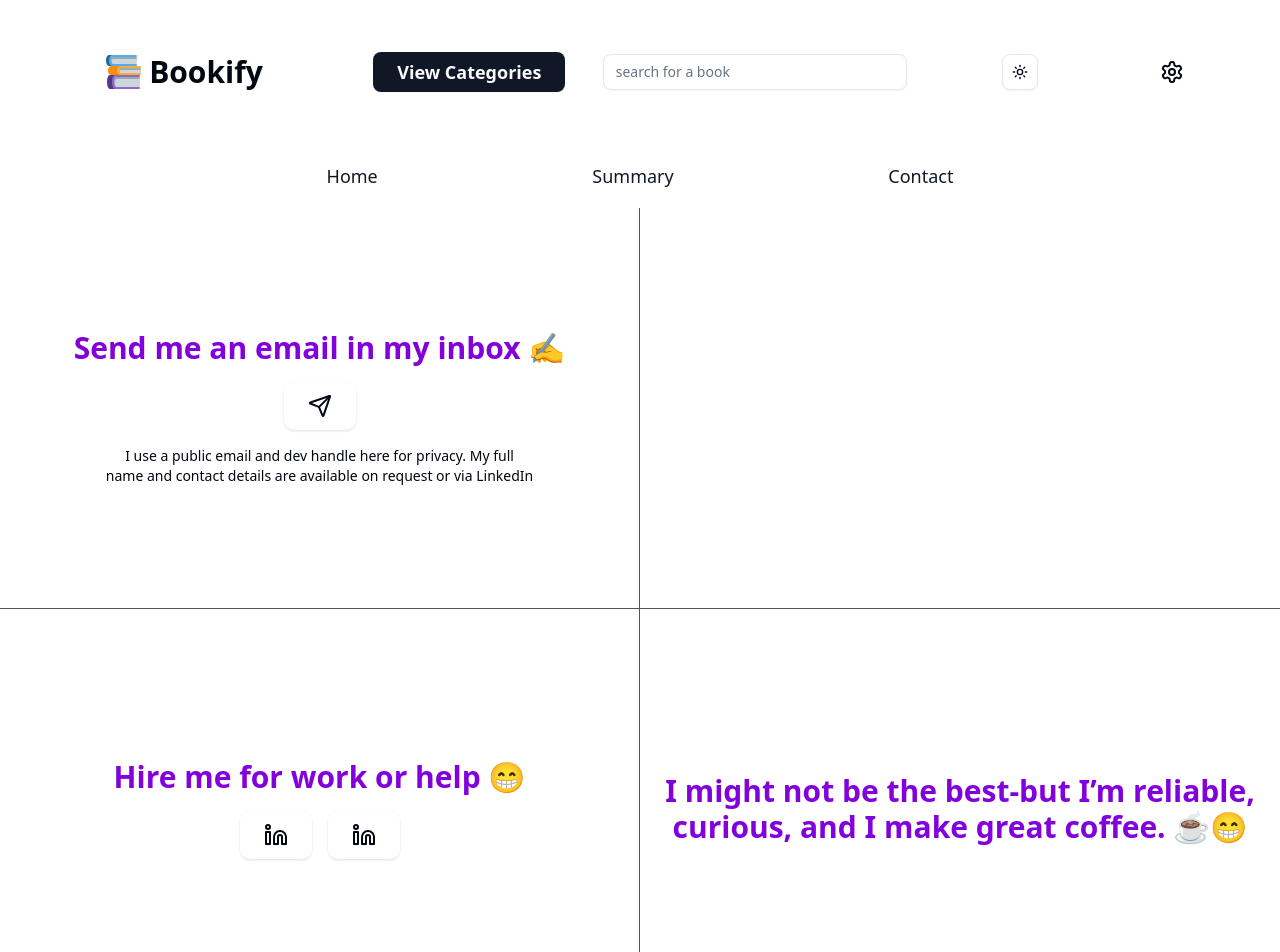
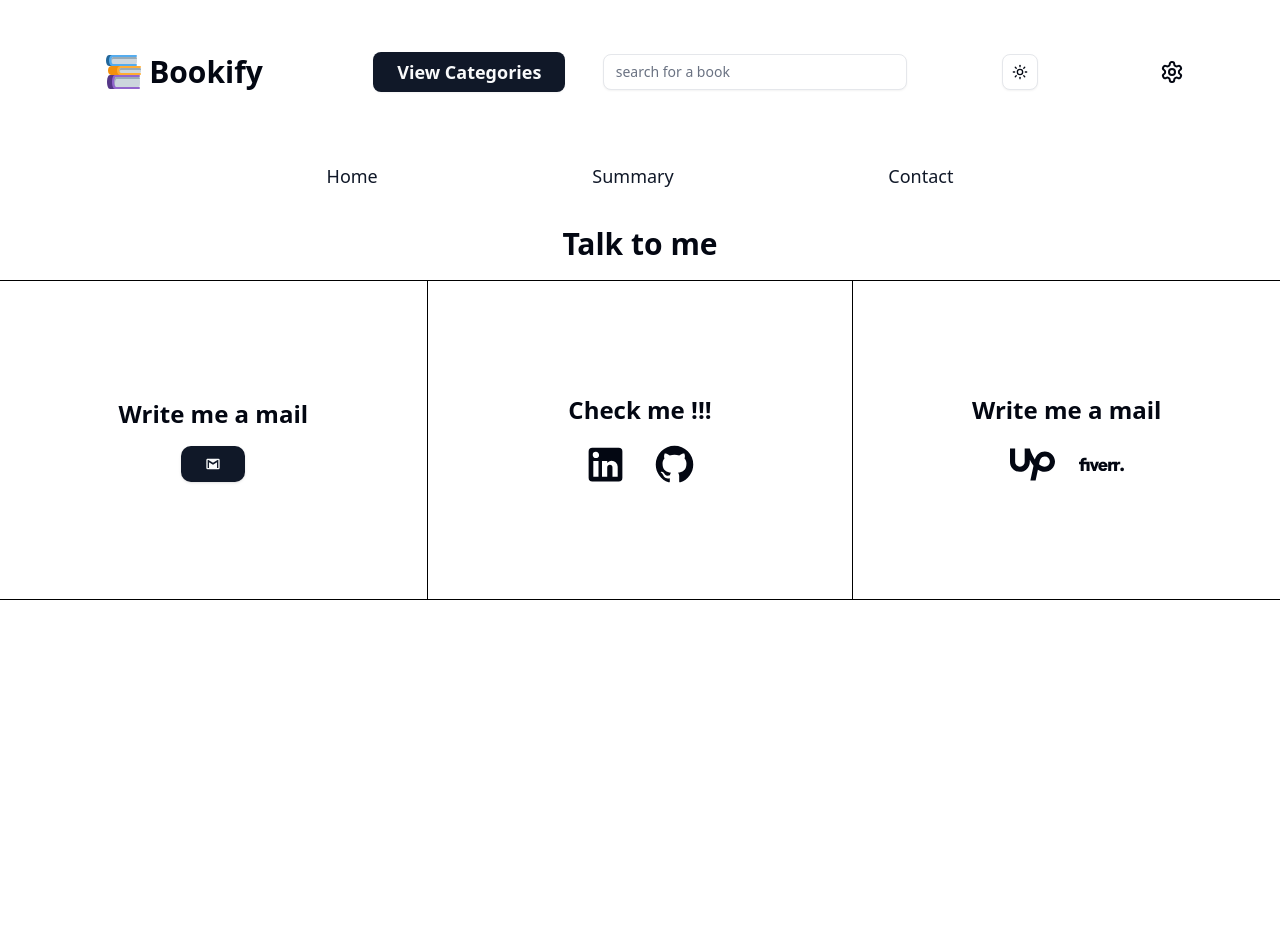
Before and after one commit to 000bachir/books-store, a SvelteKit app: page /contact in a window 1280 px wide. Shown: the top 952 px of the page. After the commit the page ends 800 px from the top, so only its background shows below. Built offline with nearby package versions, Linux system fonts and the light colour scheme.

Commit message:
done for now

```diff
--- a/package.json
+++ b/package.json
@@ -18,7 +18,6 @@
 		"@eslint/js": "^9.18.0",
 		"@iconify/svelte": "^5.0.1",
 		"@internationalized/date": "^3.9.0",
-		"@lucide/svelte": "^0.544.0",
 		"@sveltejs/adapter-auto": "^6.0.0",
 		"@sveltejs/kit": "^2.22.0",
 		"@sveltejs/vite-plugin-svelte": "^6.0.0",
--- /dev/null
+++ b/src/lib/components/widgets/svgIcons/Fiverr.svelte
@@ -0,0 +1,6 @@
+<svg xmlns="http://www.w3.org/2000/svg" width="45" height="45" viewBox="0 0 24 24"
+	><path
+		fill="currentColor"
+		d="M23.004 15.588a.995.995 0 1 0 .002-1.99a.995.995 0 0 0-.002 1.99m-.996-3.705h-.85c-.546 0-.84.41-.84 1.092v2.466h-1.61v-3.558h-.684c-.547 0-.84.41-.84 1.092v2.466h-1.61v-4.874h1.61v.74c.264-.574.626-.74 1.163-.74h1.972v.74c.264-.574.625-.74 1.162-.74h.527zm-6.786 1.501h-3.359c.088.546.43.858 1.006.858c.43 0 .732-.175.83-.487l1.425.4c-.351.848-1.22 1.364-2.255 1.364c-1.748 0-2.549-1.355-2.549-2.515c0-1.14.703-2.505 2.45-2.505c1.856 0 2.471 1.384 2.471 2.408c0 .224-.01.37-.02.477zm-1.562-.945c-.04-.42-.342-.81-.889-.81c-.508 0-.81.225-.908.81zM7.508 15.44h1.416l1.767-4.874h-1.62l-.86 2.837l-.878-2.837H5.72l1.787 4.874zm-6.6 0H2.51v-3.558h1.524v3.558h1.591v-4.874H2.51v-.302c0-.332.235-.536.606-.536h.918V8.412H2.85c-1.162 0-1.943.712-1.943 1.755v.4H0v1.316h.908v3.558z"
+	/></svg
+>
--- /dev/null
+++ b/src/lib/components/widgets/svgIcons/Github.svelte
@@ -0,0 +1,6 @@
+<svg xmlns="http://www.w3.org/2000/svg" width="45" height="45" viewBox="0 0 24 24"
+	><path
+		fill="currentColor"
+		d="M12 2A10 10 0 0 0 2 12c0 4.42 2.87 8.17 6.84 9.5c.5.08.66-.23.66-.5v-1.69c-2.77.6-3.36-1.34-3.36-1.34c-.46-1.16-1.11-1.47-1.11-1.47c-.91-.62.07-.6.07-.6c1 .07 1.53 1.03 1.53 1.03c.87 1.52 2.34 1.07 2.91.83c.09-.65.35-1.09.63-1.34c-2.22-.25-4.55-1.11-4.55-4.92c0-1.11.38-2 1.03-2.71c-.1-.25-.45-1.29.1-2.64c0 0 .84-.27 2.75 1.02c.79-.22 1.65-.33 2.5-.33s1.71.11 2.5.33c1.91-1.29 2.75-1.02 2.75-1.02c.55 1.35.2 2.39.1 2.64c.65.71 1.03 1.6 1.03 2.71c0 3.82-2.34 4.66-4.57 4.91c.36.31.69.92.69 1.85V21c0 .27.16.59.67.5C19.14 20.16 22 16.42 22 12A10 10 0 0 0 12 2"
+	/></svg
+>
--- /dev/null
+++ b/src/lib/components/widgets/svgIcons/Gmail.svelte
@@ -0,0 +1,6 @@
+<svg xmlns="http://www.w3.org/2000/svg" width="45" height="45" viewBox="0 0 24 24"
+	><path
+		fill="currentColor"
+		d="M20 18h-2V9.25L12 13L6 9.25V18H4V6h1.2l6.8 4.25L18.8 6H20m0-2H4c-1.11 0-2 .89-2 2v12a2 2 0 0 0 2 2h16a2 2 0 0 0 2-2V6a2 2 0 0 0-2-2"
+	/></svg
+>
--- /dev/null
+++ b/src/lib/components/widgets/svgIcons/Linkedin.svelte
@@ -0,0 +1,6 @@
+<svg xmlns="http://www.w3.org/2000/svg" width="45" height="45" viewBox="0 0 24 24"
+	><path
+		fill="currentColor"
+		d="M19 3a2 2 0 0 1 2 2v14a2 2 0 0 1-2 2H5a2 2 0 0 1-2-2V5a2 2 0 0 1 2-2zm-.5 15.5v-5.3a3.26 3.26 0 0 0-3.26-3.26c-.85 0-1.84.52-2.32 1.3v-1.11h-2.79v8.37h2.79v-4.93c0-.77.62-1.4 1.39-1.4a1.4 1.4 0 0 1 1.4 1.4v4.93zM6.88 8.56a1.68 1.68 0 0 0 1.68-1.68c0-.93-.75-1.69-1.68-1.69a1.69 1.69 0 0 0-1.69 1.69c0 .93.76 1.68 1.69 1.68m1.39 9.94v-8.37H5.5v8.37z"
+	/></svg
+>
--- /dev/null
+++ b/src/lib/components/widgets/svgIcons/Upwork.svelte
@@ -0,0 +1,6 @@
+<svg xmlns="http://www.w3.org/2000/svg" width="45" height="45" viewBox="0 0 24 24"
+	><path
+		fill="currentColor"
+		d="M18.561 13.158c-1.102 0-2.135-.467-3.074-1.227l.228-1.076l.008-.042c.207-1.143.849-3.06 2.839-3.06a2.705 2.705 0 0 1 2.703 2.703a2.707 2.707 0 0 1-2.704 2.702m0-8.14c-2.539 0-4.51 1.649-5.31 4.366c-1.22-1.834-2.148-4.036-2.687-5.892H7.828v7.112a2.55 2.55 0 0 1-2.547 2.548a2.55 2.55 0 0 1-2.545-2.548V3.492H0v7.112c0 2.914 2.37 5.303 5.281 5.303c2.913 0 5.283-2.389 5.283-5.303v-1.19c.529 1.107 1.182 2.229 1.974 3.221l-1.673 7.873h2.797l1.213-5.71c1.063.679 2.285 1.109 3.686 1.109c3 0 5.439-2.452 5.439-5.45c0-3-2.439-5.439-5.439-5.439"
+	/></svg
+>
--- a/src/routes/contact/+page.svelte
+++ b/src/routes/contact/+page.svelte
@@ -1,87 +1,56 @@
 <script lang="ts">
-	import { Linkedin } from 'lucide-svelte';
-	import { Send } from 'lucide-svelte';
-
-	const Works = [
-		{ name: 'Github', href: 'https://github.com/000bachir', id: 'github' },
-		{
-			name: 'Linkedin',
-			href: 'https://www.linkedin.com/in/seridi-mohammed-98a70423b/',
-			id: 'linkedin'
-		}
-	];
-
-	const Freelances = [
-		{
-			name: 'Upwork',
-			href: 'https://www.upwork.com/freelancers/~01a03f0469a3b5fcc2',
-			id: 'Upwork'
-		},
-		{
-			name: 'Fiver',
-			href: 'https://fr.fiverr.com/users/bachir_24/manage_gigs',
-			id: 'fivver'
-		}
-	];
+	import Button from '$lib/components/ui/button/button.svelte';
+	import Gmail from '$lib/components/widgets/svgIcons/Gmail.svelte';
+	import Linkedin from '$lib/components/widgets/svgIcons/Linkedin.svelte';
+	import Upwork from '$lib/components/widgets/svgIcons/Upwork.svelte';
+	import Fiveer from '$lib/components/widgets/svgIcons/Fiverr.svelte';
+	import Github from '$lib/components/widgets/svgIcons/Github.svelte';
+	import Fiverr from '$lib/components/widgets/svgIcons/Fiverr.svelte';
 </script>
 
-<main class="relative h-auto w-full overflow-hidden">
-	<section class="grid h-dvh w-full grid-cols-2 grid-rows-2" id="main-container">
+<section class="relative h-auto w-full overflow-hidden">
+	<div class="relative mx-auto flex h-18 w-[95%] items-center justify-center overflow-hidden">
+		<h1 class="text-3xl font-semibold">Talk to me</h1>
+	</div>
+	<div class="grid h-80 w-full grid-cols-3 border-t-[1px] border-b-[1px] dark:border-white border-black">
 		<div
-			class="relative flex h-full w-full flex-col items-center justify-center gap-4 overflow-hidden border-r-[1px] border-gray-600"
-			id="top-left"
+			class="relative col-span-1 flex h-full w-full flex-col items-center justify-center gap-4"
 		>
-			<h1 class="text-3xl font-semibold text-purple-700">Send me an email in my inbox ✍️</h1>
-			<button
+			<p class="text-2xl font-semibold">Write me a mail</p>
+			<Button
 				type="submit"
 				class="rounded-lg px-6 py-3 text-4xl font-semibold shadow"
 				id="gmail-btn"
 			>
-				<a href="mailTo:peakdev698@gmail.com">
-                    <Send />
+				<a href="https://mail.google.com/mail/?view=cm&fs=1&to=peakdev698@gmail.com">
+					<Gmail />
 				</a>
-			</button>
-			<span class="px-4 text-center text-sm text-balance"
-				>I use a public email and dev handle here for privacy. My full name and contact details are
-				available on request or via LinkedIn</span
-			>
+			</Button>
 		</div>
-		<div class="bg relative h-full w-full overflow-hidden" id="top-right"></div>
-		<div
-			class="relative flex h-full w-full flex-col items-center justify-center gap-4 overflow-hidden border-t-[1px] border-r-[1px] border-gray-600"
-			id="bottom-left"
-		>
-			<h1 class="text-3xl font-semibold text-purple-700">Hire me for work or help 😁</h1>
-			<div class="flex items-center justify-center gap-4" id="container-bottom-left">
-				{#each Freelances as freelance}
-					<button type="submit" class="rounded-lg px-6 py-3 text-4xl font-semibold shadow">
-						<a href={freelance.href}>
-							<Linkedin />
-						</a>
-					</button>
-				{/each}
+		<div class="relative col-span-1 flex h-full w-full flex-col items-center justify-center gap-4 border-l-[1px] border-r-[1px] dark:border-white border-black">
+			<p class="text-2xl font-semibold">Check me !!!</p>
+			<div class="flex items-center justify-center gap-6">
+				<a href="https://www.linkedin.com/in/seridi-mohammed-98a70423b/">
+					<Linkedin />
+				</a>
+				<a href="https://github.com/000bachir">
+					<Github />
+				</a>
 			</div>
 		</div>
-		<div
-			class="relative flex h-full w-full flex-col items-center justify-center gap-4 overflow-hidden border-t-[1px] border-gray-600"
-			id="bottom-right"
-		>
-			<h1 class="text-center text-3xl font-semibold text-purple-700">
-				I might not be the best-but I’m reliable, curious, and I make great coffee. ☕😁
-			</h1>
-			<!-- <div class="flex items-center justify-center gap-4" id="container-bottom-right">
-				{#each Works as work}
-					<button type="submit" class="rounded-lg px-6 py-3 text-4xl font-semibold shadow">
-						<a href={work.href}>
-							<Icon name={work.name} color={'white'} />
-						</a>
-					</button>
-				{/each}
-			</div> -->
+		<div class="relative flex h-full w-full flex-col items-center justify-center gap-4">
+			<p class="text-2xl font-semibold">Write me a mail</p>
+			<div class="flex items-center justify-center gap-6">
+				<!--upwork-->
+				<a href="https://www.upwork.com/freelancers/~01a03f0469a3b5fcc2">
+					<Upwork />
+				</a>
+
+				<!--fivver-->
+				<a href="https://fr.fiverr.com/users/bachir_24/manage_gigs">
+					<Fiveer />
+				</a>
+			</div>
 		</div>
-	</section>
-</main>
-
-<style>
-
-</style>
+	</div>
+</section>
```
Also changed, not shown: 1 other file (tests, documents, lock files or other folders).
